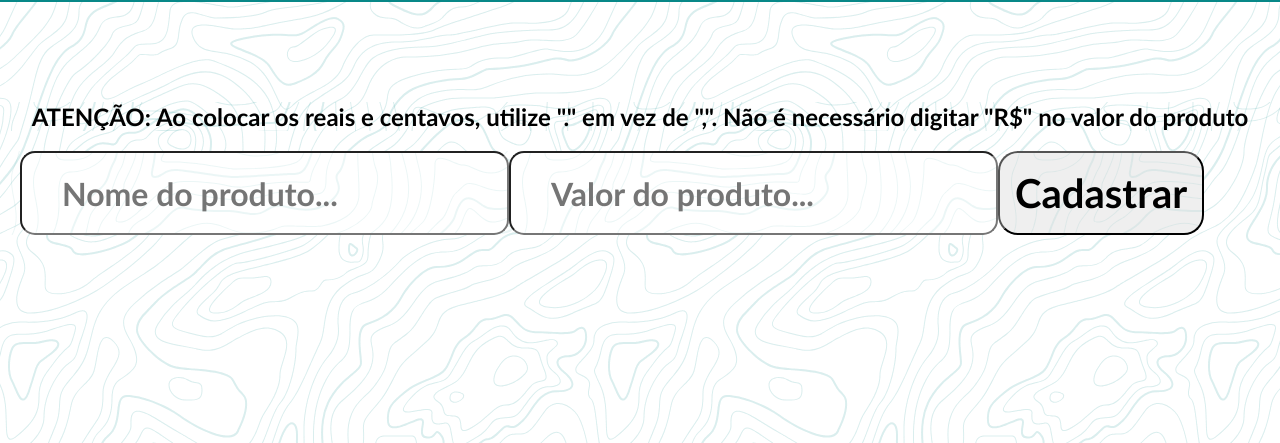
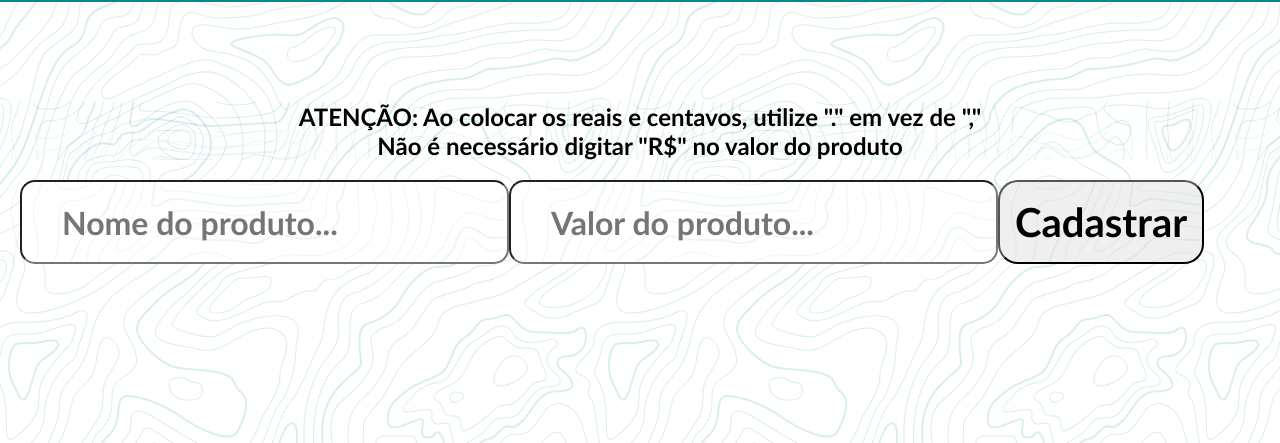
Before and after one commit to jvicttr/ListaDeCompras, a plain HTML site: page index.html in a window 1280 px wide. Shown: the part 110-553 px from the top of the page. Drawn offline with Linux system fonts and the light colour scheme.

Commit message:
Update index.html

```diff
--- a/index.html
+++ b/index.html
@@ -19,7 +19,8 @@
         <h2>Lista de Supermercado</h2>
     </header>
     <div class="aviso">
-        <h2>ATENÇÃO: Ao colocar os reais e centavos, utilize "." em vez de ",". Não é necessário digitar "R$" no valor do produto</h2>
+        <h2>ATENÇÃO: Ao colocar os reais e centavos, utilize "." em vez de ","</h2>
+        <h2>Não é necessário digitar "R$" no valor do produto</h2>
     </div>
     <div class="lista-cadastro">
         <input class="nomeProduto" type="text" placeholder="Nome do produto..." name="nome_produto" />
```
